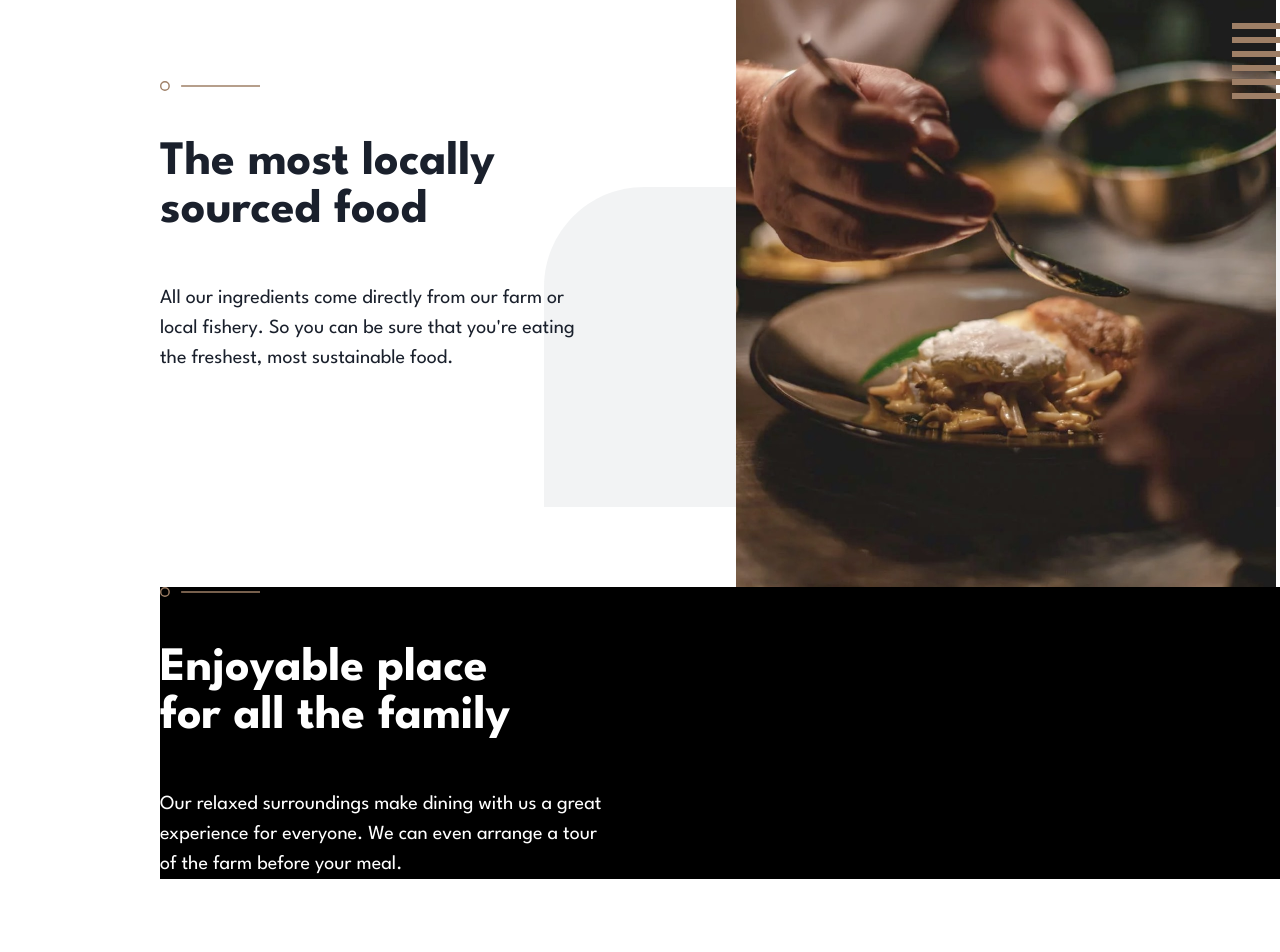
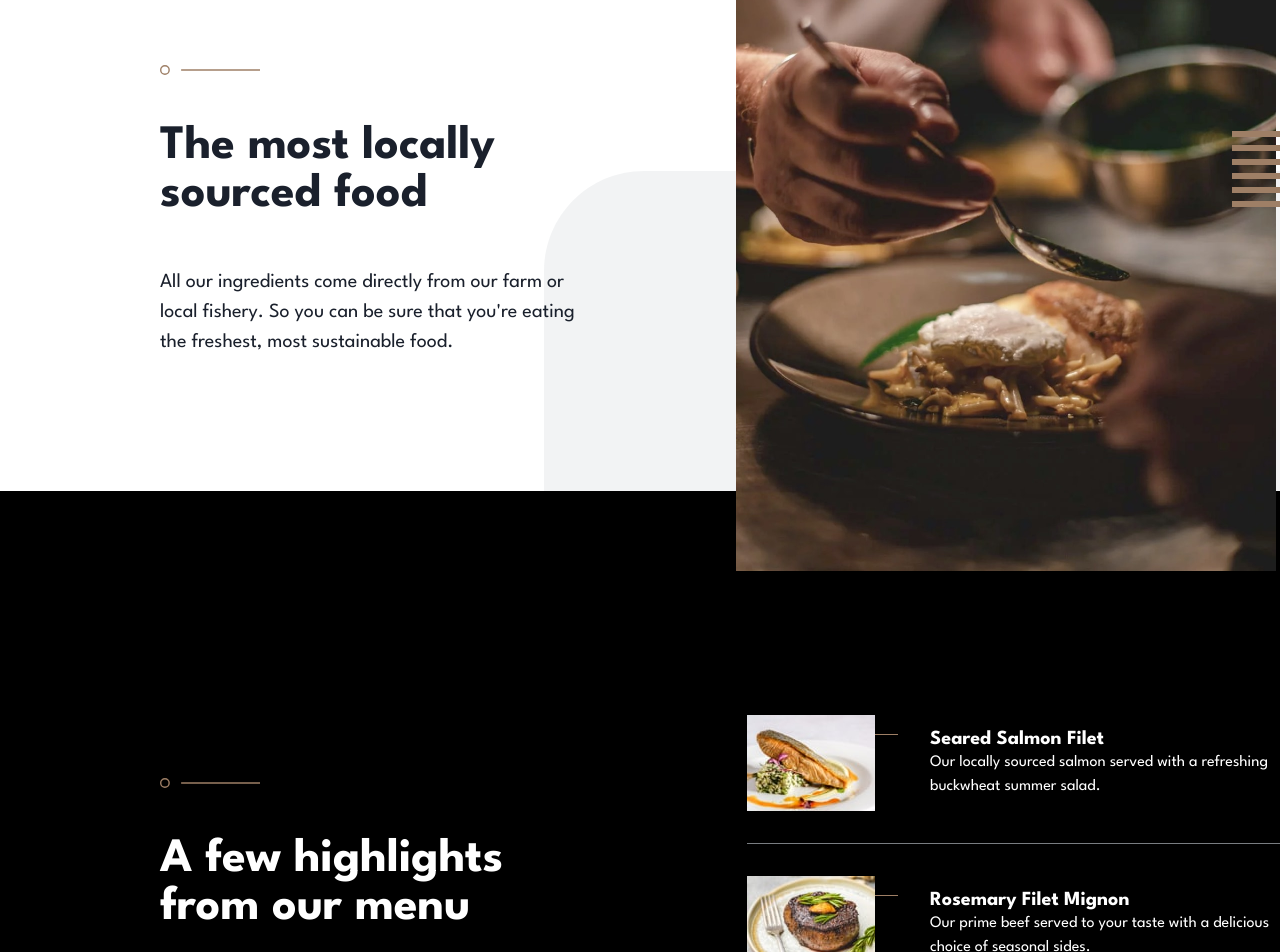
Before and after one commit to JesusKreist/dine-website, a Next.js app: page / in a window 1280 px wide. Shown: the part 1737-2689 px from the top of the page. Before the commit the page ends 2616 px from the top, so only its background shows below. Built offline with nearby package versions, Linux system fonts and the light colour scheme.

Commit message:
Add menu highlights section to homepage

```diff
--- a/src/components/HomePage/RestaurantShowcase/LocalFood.tsx
+++ b/src/components/HomePage/RestaurantShowcase/LocalFood.tsx
@@ -33,8 +33,8 @@ const LocalFood = () => {
         </Box>
         <Box
           width="160px"
-          position="absolute"
-          bottom="780px"
+          position="relative"
+          bottom="760px"
           marginLeft="27rem"
         >
           <Image src="patterns/pattern-lines.svg" alt="lines pattern" />
--- a/src/components/HomePage/RestaurantShowcase/MenuHighlights.tsx
+++ b/src/components/HomePage/RestaurantShowcase/MenuHighlights.tsx
@@ -1,15 +1,63 @@
-import { Box, Image } from "@chakra-ui/react";
+import {
+  Box,
+  Divider,
+  Flex,
+  HStack,
+  Image,
+  Text,
+  VStack,
+} from "@chakra-ui/react";
 import React, { Fragment } from "react";
+import MenuHighlightsShowcase from "./MenuHighlightsShowcase";
 import RestaurantShowcaseText from "./RestaurantShowcaseText";
 
 const MenuHighlights = () => {
   return (
-    <Box bgColor="black" color="white">
-      <RestaurantShowcaseText
-        heading="Enjoyable place for all the family"
-        text="Our relaxed surroundings make dining with us a great experience for
-        everyone. We can even arrange a tour of the farm before your meal."
-      />
+    <Box
+      bgColor="black"
+      color="white"
+      paddingLeft="10rem"
+      paddingRight="10rem"
+      paddingTop="14rem"
+      paddingBottom="6rem"
+    >
+      <Flex justifyContent="space-between">
+        <RestaurantShowcaseText
+          heading="A few highlights from our menu"
+          text="We cater for all dietary requirements, but here's a glimpse at some
+        of our diner's favourites. Our menu is revamped every season."
+        />
+        <Box>
+          <VStack spacing="2rem">
+            <MenuHighlightsShowcase
+              heading="Seared Salmon Filet"
+              text="Our locally sourced salmon served with a refreshing buckwheat summer
+          salad."
+              imageSrc="homepage/salmon-desktop-tablet.jpg"
+            />
+
+            <Box opacity="0.9" width="100%">
+              <Divider />
+            </Box>
+
+            <MenuHighlightsShowcase
+              heading="Rosemary Filet Mignon"
+              text="Our prime beef served to your taste with a delicious choice of seasonal sides."
+              imageSrc="homepage/beef-desktop-tablet.jpg"
+            />
+
+            <Box opacity="0.9" width="100%">
+              <Divider />
+            </Box>
+
+            <MenuHighlightsShowcase
+              heading="Summer Fruit Chocolate Mousse"
+              text="Creamy mousse combined with summer fruits and dark chocolate servings."
+              imageSrc="homepage/chocolate-desktop-tablet.jpg"
+            />
+          </VStack>
+        </Box>
+      </Flex>
     </Box>
   );
 };
--- /dev/null
+++ b/src/components/HomePage/RestaurantShowcase/MenuHighlightsShowcase.tsx
@@ -0,0 +1,45 @@
+import { Box, Image, Text, Flex, Heading } from "@chakra-ui/react";
+import React from "react";
+
+interface MenuHighlightsShowcaseProps {
+  heading: string;
+  text: string;
+  imageSrc: string;
+}
+
+const MenuHighlightsShowcase: React.FC<MenuHighlightsShowcaseProps> = ({
+  heading,
+  text,
+  imageSrc,
+}) => {
+  return (
+    <Flex columnGap="2rem" zIndex="2">
+      <Flex>
+        <Box>
+          <Image
+            position="relative"
+            alt="seared salmon fillet"
+            src={imageSrc}
+          />
+        </Box>
+
+        <Box maxWidth="100px" marginLeft="-3rem" paddingTop="1rem" zIndex="-1">
+          <Image
+            src="patterns/pattern-divide.svg"
+            alt="divider image"
+            width="100%"
+          />
+        </Box>
+      </Flex>
+
+      <Box maxWidth="350px" alignSelf="center">
+        <Heading as="h3" fontSize="20px" lineHeight="24px">
+          {heading}
+        </Heading>
+        <Text as="p">{text}</Text>
+      </Box>
+    </Flex>
+  );
+};
+
+export default MenuHighlightsShowcase;
--- a/src/components/HomePage/RestaurantShowcase/RestaurantShowcase.tsx
+++ b/src/components/HomePage/RestaurantShowcase/RestaurantShowcase.tsx
@@ -1,17 +1,25 @@
 import { Box, Grid, Image, Heading, Text } from "@chakra-ui/react";
 import React, { Fragment } from "react";
 import EnjoyablePlace from "./EnjoyablePlace";
+import Events from "./Events";
 import LocalFood from "./LocalFood";
 import MenuHighlights from "./MenuHighlights";
 
 const RestaurantShowcase = () => {
   return (
-    <Box paddingLeft="10rem">
-      <Grid templateColumns="50% 50%" marginTop="-4rem" rowGap="8rem">
+    <Box>
+      <Grid
+        templateColumns="50% 50%"
+        marginTop="-5rem"
+        rowGap="8rem"
+        paddingLeft="10rem"
+        marginBottom="-5rem"
+      >
         <EnjoyablePlace />
         <LocalFood />
       </Grid>
       <MenuHighlights />
+      <Events />
     </Box>
   );
 };
```
